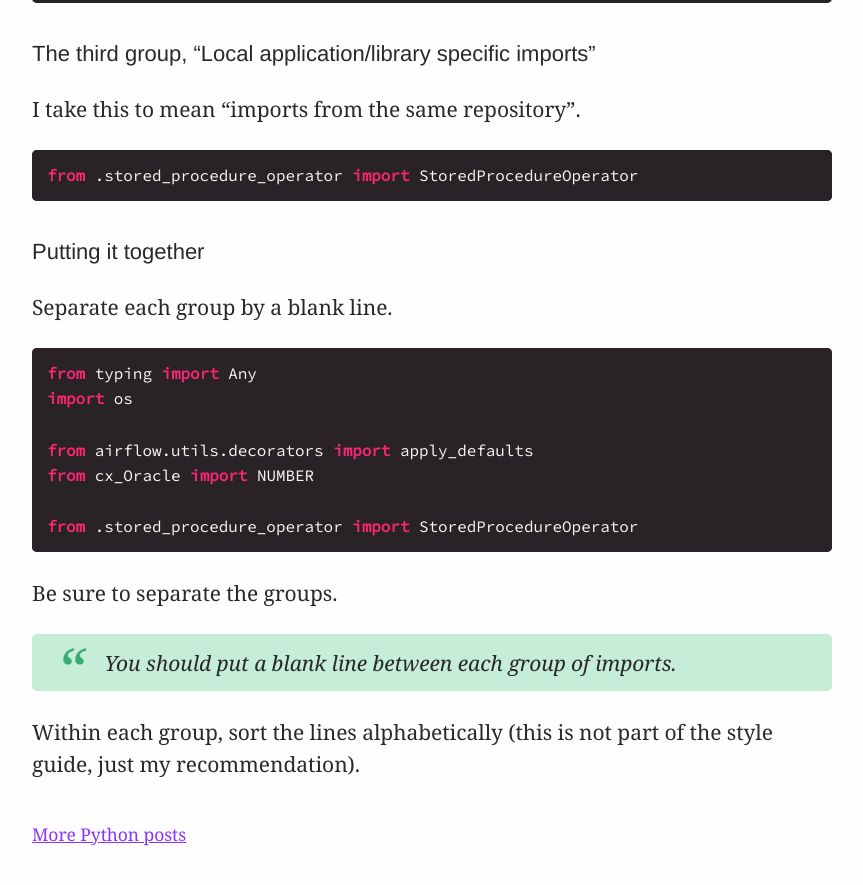
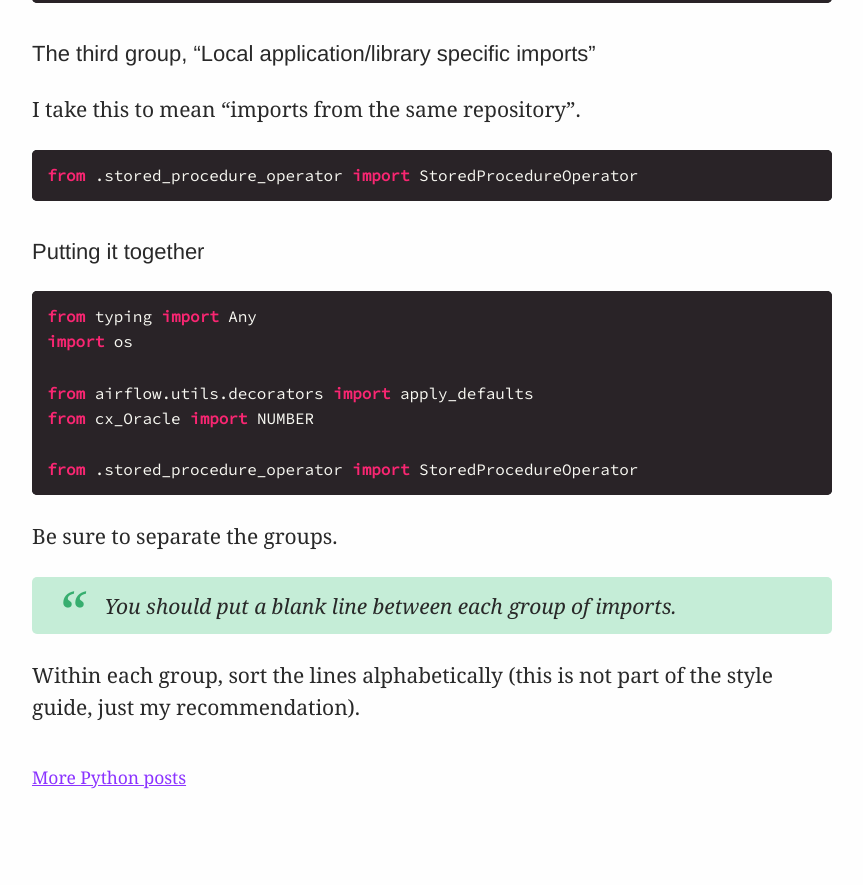
Before and after one commit to explodinglabs/explodinglabs.github.io, a Jekyll site: the page built from docs/_posts/python/2021-01-27-imports.markdown, in a window 1280 px wide and 900 px high, scrolled down 1179 px. Shown: the top 885 px of the window, without its empty margins (208-1071 px from the left). Built offline with Jekyll 4.4.1, drawn with Linux system fonts in a browser that asks for light colours; after the commit the page ends 2022 px from its top, so only the background shows below that.

Commit message:
Update 2021-01-27-imports.markdown

````diff
--- a/docs/_posts/python/2021-01-27-imports.markdown
+++ b/docs/_posts/python/2021-01-27-imports.markdown
@@ -53,8 +53,6 @@ from .stored_procedure_operator import StoredProcedureOperator
 
 ## Putting it together
 
-Separate each group by a blank line.
-
 ```python
 from typing import Any
 import os
````
